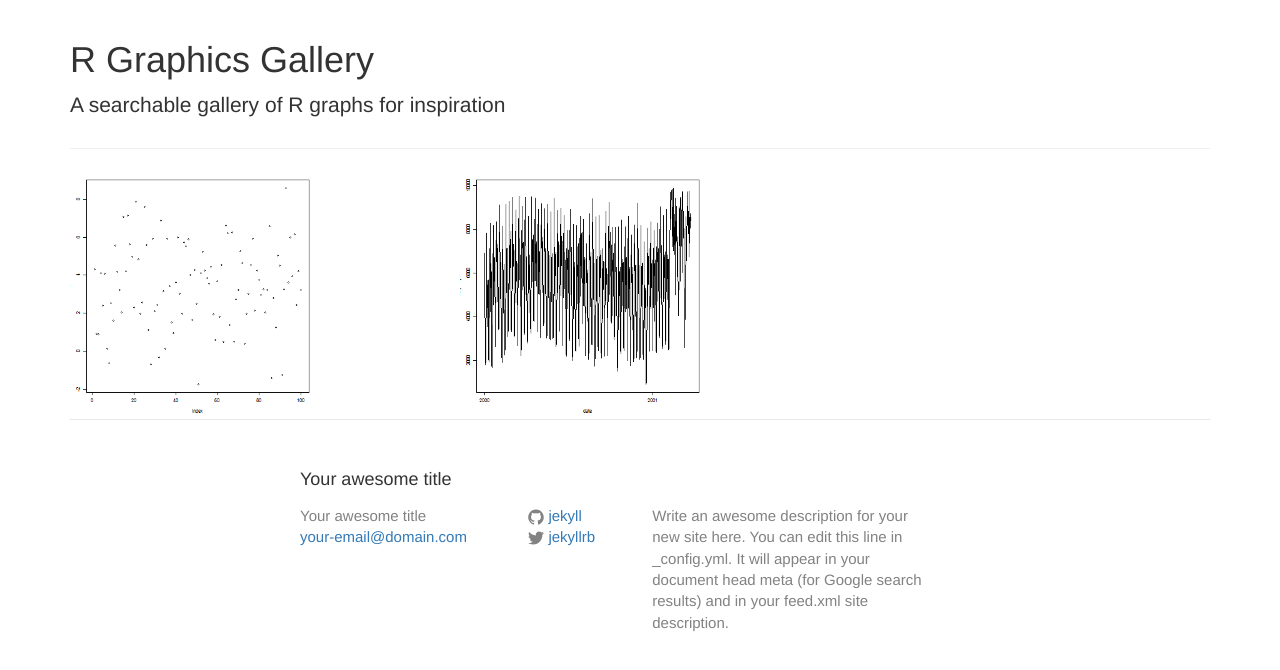
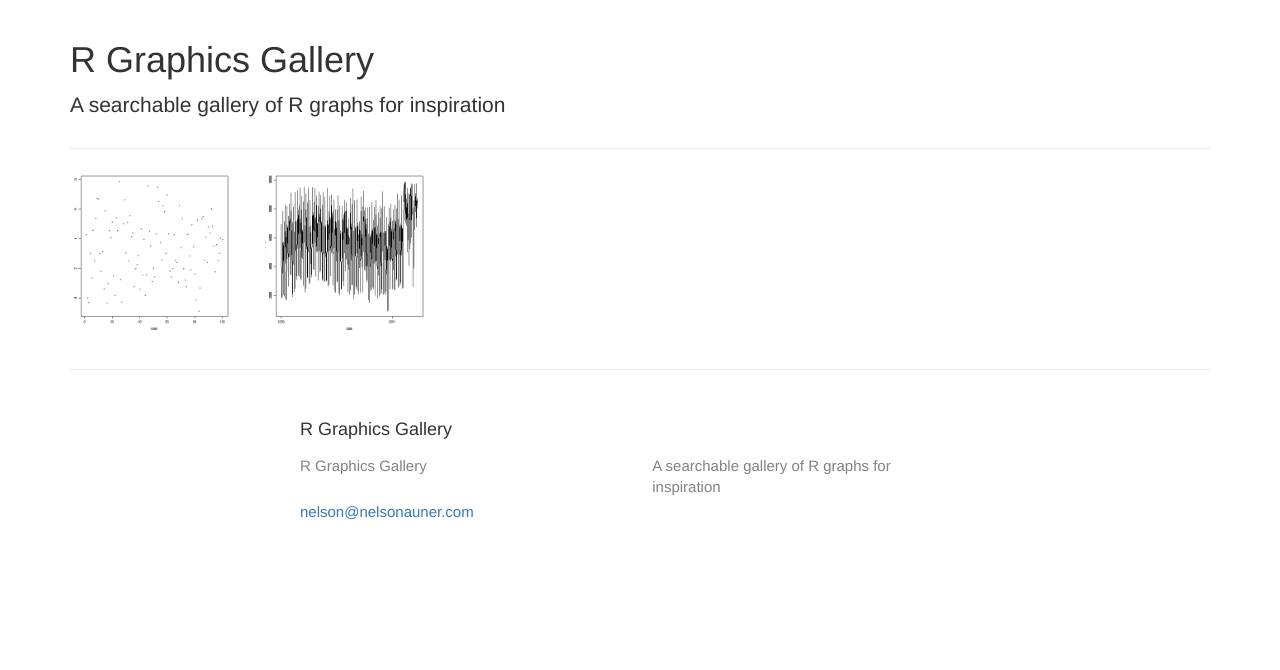
Before and after one commit to nelsonauner/rgraphicsgallery, a Jekyll site: the page built from index.html, in a window 1280 px wide. Shown: the top 670 px of the page. Built offline with Jekyll 4.4.1, drawn with Linux system fonts in a browser that asks for light colours.

```diff
--- a/_config.yml
+++ b/_config.yml
@@ -1,14 +1,10 @@
 # Site settings
-title: Your awesome title
-email: your-email@domain.com
+title: R Graphics Gallery
+email: nelson@nelsonauner.com
 description: > # this means to ignore newlines until "baseurl:"
-  Write an awesome description for your new site here. You can edit this
-  line in _config.yml. It will appear in your document head meta (for
-  Google search results) and in your feed.xml site description.
+    A searchable gallery of R graphs for inspiration
 baseurl: "" # the subpath of your site, e.g. /blog/
-url: "http://yourdomain.com" # the base hostname & protocol for your site
-twitter_username: jekyllrb
-github_username:  jekyll
 
 # Build settings
 markdown: kramdown
+excerpt_separator: ""
--- a/_includes/head.html
+++ b/_includes/head.html
@@ -9,4 +9,57 @@
   <link rel="stylesheet" href="{{ "/css/main.css" | prepend: site.baseurl }}">
   <link rel="canonical" href="{{ page.url | replace:'index.html','' | prepend: site.baseurl | prepend: site.url }}">
   <link rel="alternate" type="application/atom+xml" title="{{ site.title }}" href="{{ "/feed.xml" | prepend: site.baseurl | prepend: site.url }}" />
+<style>
+ul {
+    padding:0 0 0 0;
+    margin:0 0 0 0;
+}
+ul li {
+    list-style:none;
+    margin-bottom:25px;
+}
+ul li img {
+    cursor: pointer;
+}
+.modal-body {
+    padding:5px !important;
+}
+.modal-content {
+    border-radius:0;
+}
+.modal-dialog img {
+    text-align:center;
+    margin:0 auto;
+}
+.controls{
+    width:50px;
+    display:block;
+    font-size:11px;
+    padding-top:8px;
+    font-weight:bold;
+}
+.next {
+    float:right;
+    text-align:right;
+}
+/*override modal for demo only*/
+.modal-dialog {
+    max-width:500px;
+    padding-top: 90px;
+}
+@media screen and (min-width: 768px){
+    .modal-dialog {
+        width:500px;
+        padding-top: 90px;
+    }
+}
+@media screen and (max-width:1500px){
+    #ads {
+        display:none;
+    }
+}
+  </style>
+
+
+  </style>
 </head>
--- a/_posts/2014-03-18-stepsGraph.R.markdown
+++ b/_posts/2014-03-18-stepsGraph.R.markdown
@@ -2,6 +2,7 @@
 layout: post
 thumbnail: img/thumb/stepsGraph.R.png
 ---
+{% highlight R linenos %}
 # date: 2014-03-18
 #timeseries
 #base
@@ -10,3 +11,6 @@ print(getwd())
 steps <- read.csv("steps.csv")
 steps$date <- as.Date(steps$date)
 plot(steps$date,steps$clare,type="l",ylab="daily steps",xlab="date")
+
+
+{% endhighlight %}
--- a/_posts/2014-04-20-myfirstStep.R.markdown
+++ b/_posts/2014-04-20-myfirstStep.R.markdown
@@ -2,7 +2,9 @@
 layout: post
 thumbnail: img/thumb/myfirstStep.R.png
 ---
+{% highlight R linenos %}
 #Date: 2014-04-20
 # nasty code
 x = rnorm(100,3.4,2)
 plot(x)
+{% endhighlight %}
--- a/index.html
+++ b/index.html
@@ -7,10 +7,12 @@ title: R Graphics Gallery
     <p class="lead">A searchable gallery of R graphs for inspiration</p>
 </div>
 
-<div class="row">
+<ul class="row">
     {% for post in site.posts %}
-    <div class="col-xs-4">
-        <img src="{{ post.thumbnail }}" height="250",width="250"></img>
-    </div>
+    <li class="col-lg-2 col-md-2 col-sm-3 col-xs-4">
+    <a href="{{post.url}}">
+        <img  class="image-responsive" src="{{ post.thumbnail }}">
+    </a>
+    </li>
     {% endfor %}
-</div> <!-- end containing row -->
+</ul> <!-- end containing row -->
```
Also changed, not shown: img/thumb/myfirstStep.R.png, 1 other file.
